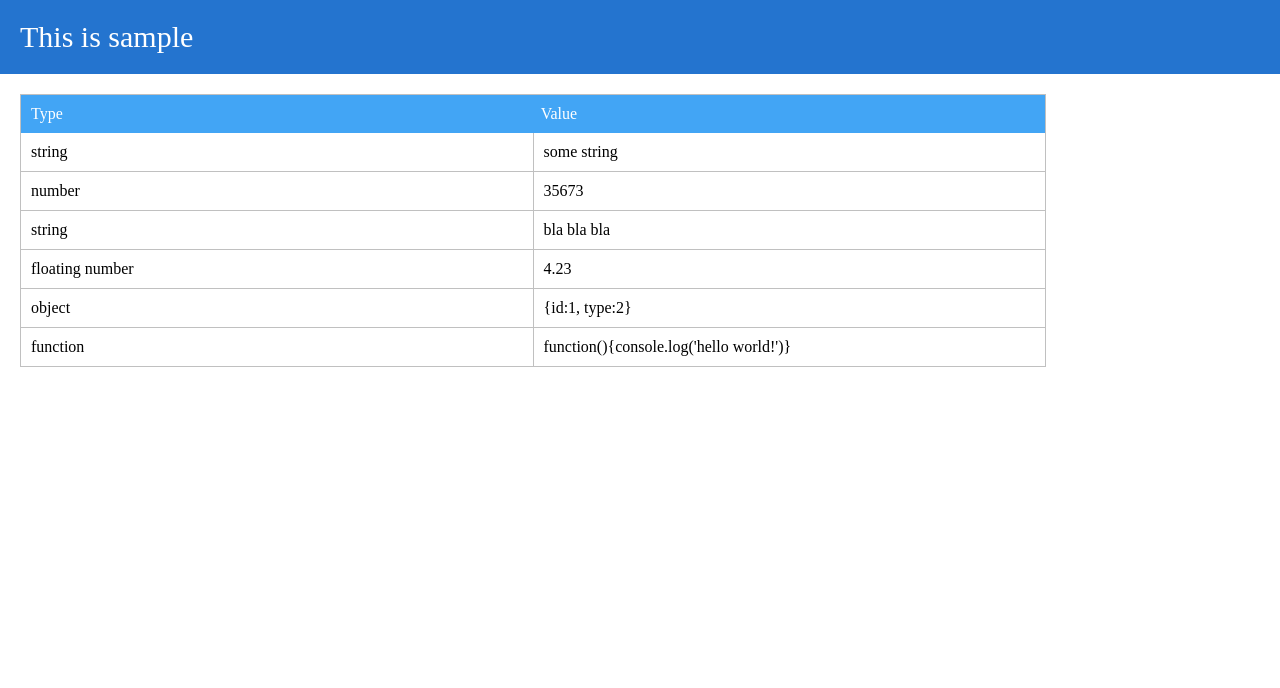
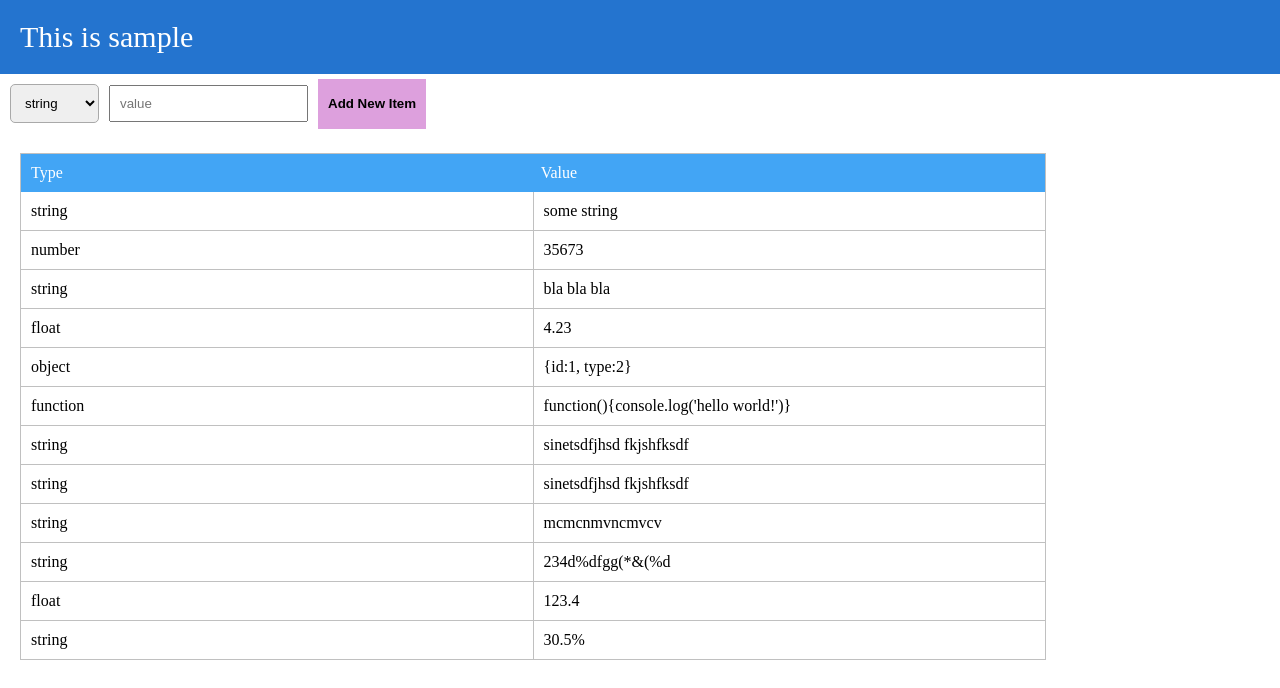
Before and after one commit to lior99/react-with-webpack-scaffold, a React app: page / in a window 1280 px wide. Shown: the top 688 px of the page. Built offline with nearby package versions, Linux system fonts and the light colour scheme; the HTML template or start-up script is replaced by a standard one.

Commit message:
initial commit

```diff
--- a/package.json
+++ b/package.json
@@ -1,11 +1,13 @@
 {
-  "name": "using-webpack",
+  "name": "react-redux-boilerplate",
   "version": "1.0.0",
   "main": "index.js",
   "license": "MIT",
   "dependencies": {
     "react": "^16.0.0",
-    "react-dom": "^16.0.0"
+    "react-dom": "^16.0.0",
+    "react-redux": "^5.0.6",
+    "redux": "^3.7.2"
   },
   "devDependencies": {
     "babel": "^6.23.0",
--- a/src/App.js
+++ b/src/App.js
@@ -1,25 +1,33 @@
 import React from 'react';
 import Header from './components/Header';
 import SimpleTable from './components/SimpleTable';
+import AddNewItem from './components/AddNewItem';
+import itemsActions from './actions/itemsActions';
 
-const items = [
-    { id:1, text : "some string", type: "string" },
-    { id:2, text : "35673", type: "number" },
-    { id:3, text : "bla bla bla", type: "string" },
-    { id:4, text : "4.23", type: "floating number" },
-    { id:5, text : "{id:1, type:2}", type: "object" },
-    { id:6, text : "function(){console.log('hello world!')}", type: "function" },
-]
+import { connect } from 'react-redux';
 
 class App extends React.Component {
     render() {
         return (
             <div>
                 <Header headerText="This is sample"/>
-                <SimpleTable items={ items } />
+                <AddNewItem addNewItem={ this.props.addNewItem }/>
+                <SimpleTable items={ this.props.items } />
             </div>
         )
     }
 }
 
-export default App;
+const mapDispatchToProps = (dispatch) => {
+    return {
+        addNewItem : (newItem) => { dispatch(itemsActions.addNewItem(newItem))}
+    }
+}
+
+const mapStateToProps = (state) => {
+    return {
+        items : state.items
+    }
+}
+
+export default connect(mapStateToProps, mapDispatchToProps)(App);
--- /dev/null
+++ b/src/actions/itemsActions.js
@@ -0,0 +1,17 @@
+const itemsActions = {
+    addNewItem : (newItem) => {
+        const { type, value } = newItem;
+
+        return {
+            type : 'ADD_NEW_ITEM',
+            payload : {
+                type,
+                 value
+            }
+        }
+    }
+
+}
+
+
+export default itemsActions;
--- /dev/null
+++ b/src/components/AddNewItem.js
@@ -0,0 +1,40 @@
+import React from 'react';
+
+class AddNewItem extends React.Component {
+    constructor() {
+        super();
+        this.addNewItem = this.addNewItem.bind(this);
+    }
+
+
+    addNewItem(event) {
+        event.preventDefault();
+        const type = this.refs.selectedType.value;
+        const value = this.refs.selectedValue.value;
+        this.props.addNewItem({type, value});
+        this.refs.mainForm.reset();
+    }
+
+    render() {
+        return (
+            <div className="add-new-item-container">
+                <form className="add-new-item-form" ref="mainForm">
+                    <select ref="selectedType">
+                        <option value="string">string</option>
+                        <option value="number">number</option>
+                        <option value="float">float</option>
+                        <option value="object">object</option>
+                        <option value="function">function</option>
+                    </select>
+
+                    <input type="text" placeholder="value" ref="selectedValue" />
+
+                    <button onClick={ this.addNewItem }>Add New Item</button>
+                </form>
+            </div>
+        )
+    }
+
+}
+
+export default AddNewItem;
--- a/src/index.js
+++ b/src/index.js
@@ -3,10 +3,29 @@ import ReactDOM from 'react-dom';
 import App from './App';
 import { AppContainer } from 'react-hot-loader';
 import './mainStyle.scss';
+import { createStore,  applyMiddleware, compose } from 'redux';
+import { Provider } from 'react-redux';
+import mainReducer from './reducers/mainReducer';
+
+const composeEnhancers = window.__REDUX_DEVTOOLS_EXTENSION_COMPOSE__ || compose;
+const enhancer = composeEnhancers(
+  //applyMiddleware(...middleware),
+);
+
+const store = createStore(
+    mainReducer,
+    enhancer
+);
+
+/*
+<AppContainer>
+<App />
+</AppContainer>
+*/
 
 ReactDOM.render(
-    <AppContainer>
+    <Provider store={store}>
         <App />
-    </AppContainer>
+    </Provider>
     , document.querySelector('#root')
 );
--- a/src/mainStyle.scss
+++ b/src/mainStyle.scss
@@ -78,6 +78,32 @@ body, html {
             border-right: none;
         }
     }
+}
 
+.add-new-item-form {
+    select {
+        padding:10px;
+        border-radius:5px;
+        margin: 10px;
+        border: solid 1px darkgrey;
+        outline: none;
+    }
 
+    input {
+        padding: 9px;
+        outline: none;
+        margin-right: 10px;
+    }
+
+    button {
+        background-color: plum;
+        border: none;
+        height: 50px;
+        // width: 100px;
+        padding: 10px;
+        color: #000;
+        cursor: pointer;
+        font-weight: bold;
+
+    }
 }
--- /dev/null
+++ b/src/reducers/mainReducer.js
@@ -0,0 +1,43 @@
+const initialState =
+    {
+        items : [
+            { id:1, text : "some string", type: "string" },
+            { id:2, text : "35673", type: "number" },
+            { id:3, text : "bla bla bla", type: "string" },
+            { id:4, text : "4.23", type: "float" },
+            { id:5, text : "{id:1, type:2}", type: "object" },
+            { id:6, text : "function(){console.log('hello world!')}", type: "function" },
+            { id:7, text : "sinetsdfjhsd fkjshfksdf", type: "string" },
+            { id:8, text : "sinetsdfjhsd fkjshfksdf", type: "string" },
+            { id:9, text : "mcmcnmvncmvcv", type: "string" },
+            { id:10, text : "234d%dfgg(*&(%d", type: "string" },
+            { id:11, text : "123.4", type: "float" },
+            { id:12, text : "30.5%", type: "string" },
+        ]
+    }
+
+const mainReducer = (state = initialState, action) => {
+    switch(action.type) {
+        case 'ADD_NEW_ITEM': {
+            const newId = state.items.length+1;
+            const { type, value } = action.payload;
+
+            let newItems = [
+                ...state.items,
+                {
+                    id:newId,
+                    text : value,
+                    type
+                  }];
+
+
+            return { items : newItems }
+        }
+
+        default:
+            return state;
+    }
+}
+
+
+export default mainReducer;
```
Also changed, not shown: src/store.js (added), 1 other file (tests, documents, lock files or other folders).
